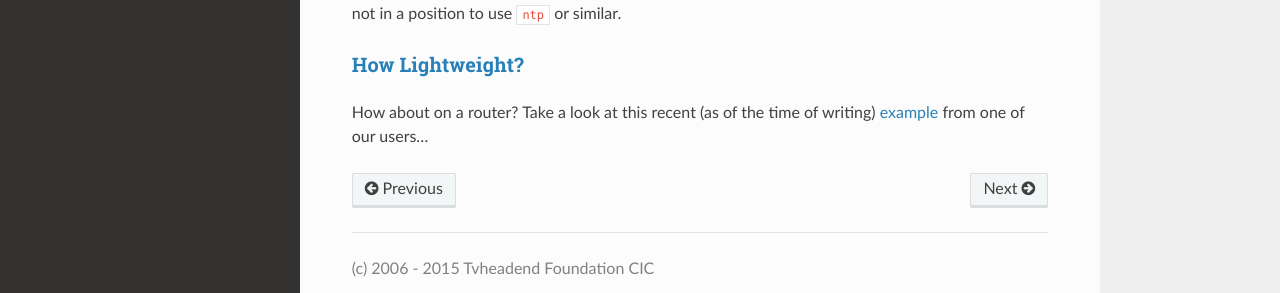
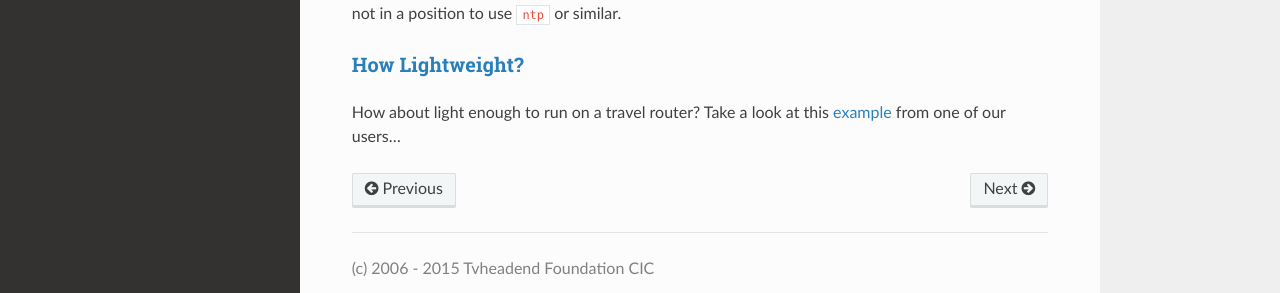
Before and after one commit to tvheadend/tvheadend-documentation, an MkDocs documentation site: the page built from docs/basic_requirements.md, in a window 1280 px wide and 1383 px high. Shown: the part 1045-1338 px from the top of the window. Built offline with MkDocs 1.6.1, drawn with Linux system fonts in a browser that asks for light colours; nearby versions of some CDN libraries; old or Windows-style settings are respelled for this version of MkDocs.

Commit message:
Basic requs: update example of lightweight build

```diff
--- a/docs/basic_requirements.md
+++ b/docs/basic_requirements.md
@@ -47,5 +47,5 @@ synchronised from the broadcast signal if you're not in a position to use
 
 ###How Lightweight?
 
-How about on a router? Take a look at this recent (as of the time of writing)
-[example](https://tvheadend.org/boards/4/topics/16579) from one of our users...
+How about light enough to run on a travel router? Take a look at this [example](https://tvheadend.org/boards/4/topics/16579)
+from one of our users...
```
